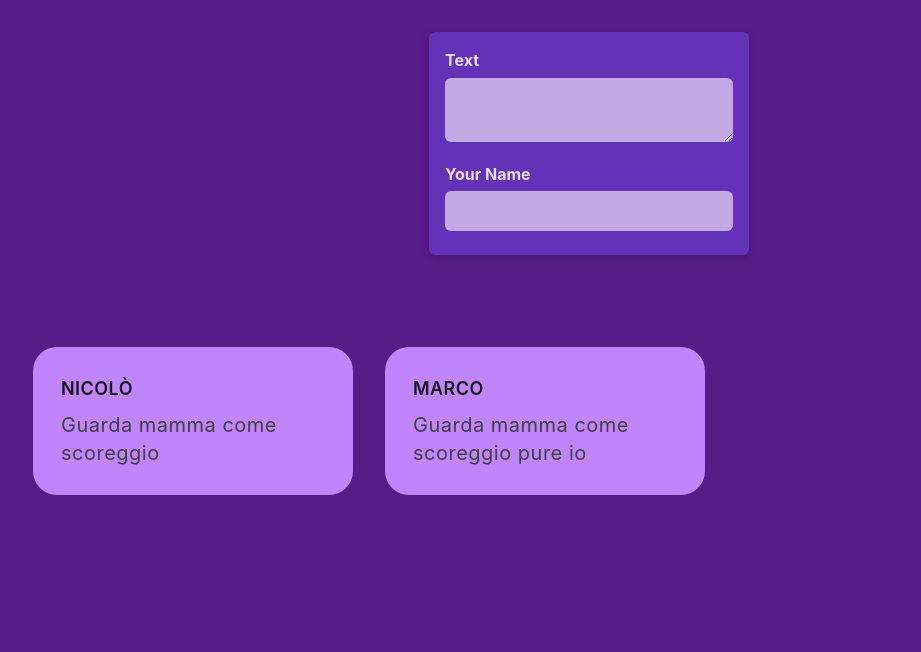
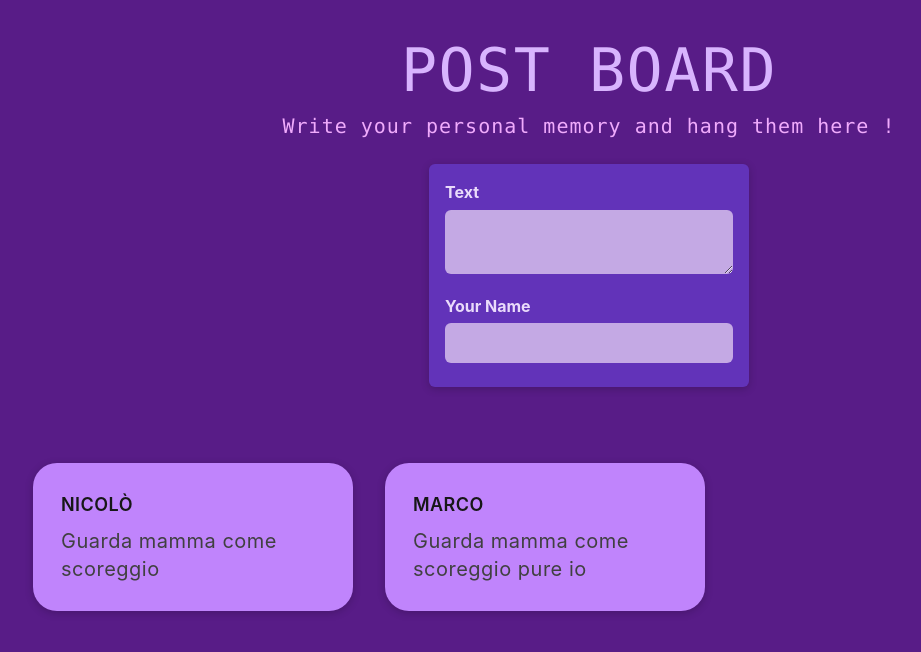
Before and after one commit to NicoloCasagrande/posts-board, a React (Create React App) app: page / in a window 1280 px wide. Shown: the top 652 px of the page, without its empty margins (51-972 px from the left). Built offline with nearby package versions, Linux system fonts and the light colour scheme.

Commit message:
fix grafici vari

```diff
--- a/src/App.js
+++ b/src/App.js
@@ -7,8 +7,10 @@ function App() {
   return (
     <div className="App">
       <main className="App-body bg-purple-900">
+        <h1 className='text-6xl font-mono mt-10 tracking-wide text-purple-300'>POST BOARD</h1>
+        <p className="text-xl mt-3 font-medium tracking-wider font-mono text-fuchsia-300">Write your personal memory and hang them here !</p>
         <InputPost />
-        <section className="flex p-10 pt-4">
+        <section class="flex p-10 pt-0">
           <Postslist/>
         </section>
       </main>
--- a/src/components/InputPost/InputPost.module.css
+++ b/src/components/InputPost/InputPost.module.css
@@ -2,7 +2,7 @@
     background-color: #6233b9;
     padding: 1rem;
     width: 20rem;
-    margin: 2rem auto;
+    margin: 1.5rem auto 2rem auto;
     border-radius: 6px;
     box-shadow: 0 2px 8px rgba(0,0,0,0.2);
 }
--- a/src/components/Post/Post.js
+++ b/src/components/Post/Post.js
@@ -3,7 +3,7 @@ import classes from './Post.module.css';
 function Post(props) {
 
 return (
-    <div className="p-7 bg-purple-400 rounded-3xl m-4 max-w-80">
+    <div className="p-7 bg-purple-400 rounded-3xl m-4 max-w-80 shadow-normal">
       <p className="text-neutral-900 tracking-wide font-semibold uppercase text-lg text-start pb-2">{props.author}</p>
       <p className="tracking-wide text-xl text-start text-neutral-700">{props.body}</p>
     </div>
--- a/src/components/PostsList/PostsList.js
+++ b/src/components/PostsList/PostsList.js
@@ -3,7 +3,7 @@ import classes from './PostsList.module.css';
 
 function Postslist (){
     return (
-        <div className="p-7 flex">
+        <div className="p-7 flex flex-wrap">
             <Post author="Nicolò" body="Guarda mamma come scoreggio"/>
             <Post author="Marco" body="Guarda mamma come scoreggio pure io"/>
         </div>
--- a/tailwind.config.js
+++ b/tailwind.config.js
@@ -4,7 +4,11 @@ module.exports = {
     "./src/**/*.{js,jsx,ts,tsx}",
   ],
   theme: {
-    extend: {},
+    extend: {
+      boxShadow: {
+        'normal': '0 2px 8px rgba(0,0,0,0.2)'
+      }
+    },
   },
   plugins: [],
 }
```
